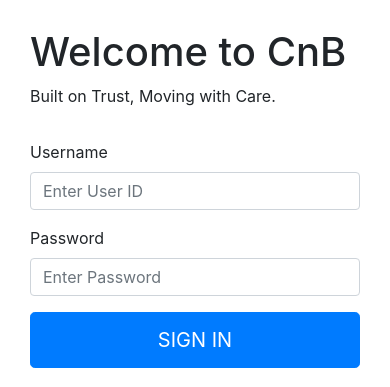
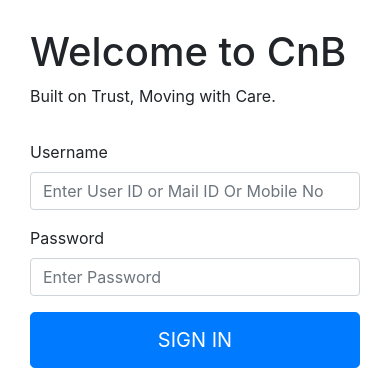
Before and after one commit to madhav35/CnB, a Django app: page /login/ in a window 390 px wide. Shown: the part 96-483 px from the top of the page. Run offline with Django 5.2, Linux system fonts and the light colour scheme; some libraries are stand-ins or nearby versions.

Commit message:
login with mail and mobile no.

```diff
--- a/myapp/templates/myapp/login.html
+++ b/myapp/templates/myapp/login.html
@@ -41,7 +41,7 @@
                 {% csrf_token %}
                 <div class="form-group">
                     <label for="username">Username</label>
-                    <input type="text" class="form-control" id="username" name="username" placeholder="Enter User ID" required>
+                    <input type="text" class="form-control" id="username" name="username" placeholder="Enter User ID or Mail ID Or Mobile No" required>
                 </div>
                 <div class="form-group">
                     <label for="password">Password</label>
--- a/myapp/views.py
+++ b/myapp/views.py
@@ -14,20 +14,62 @@ def home(request):
         return render(request, 'myapp/home.html')
     return render(request, 'myapp/home.html')
 
+# old login view
+# def login_view(request):
+#     if request.method == "POST":
+#         username = request.POST['username']
+#         password = request.POST['password']
+#         user = authenticate(request, username=username, password=password)
+#         if user is not None:
+#             login(request, user)
+#             if hasattr(user, 'buyer'):
+#                 return redirect('buyer_dashboard')
+#             elif hasattr(user, 'seller'):
+#                 return redirect('seller_dashboard')
+#         else:
+#             return render(request, 'myapp/login.html', {'error': 'Invalid credentials'})
+#     return render(request, 'myapp/login.html')
+
+
+from django.contrib.auth.models import User
+
 def login_view(request):
     if request.method == "POST":
-        username = request.POST['username']
+        username_or_email_or_mobile = request.POST['username']
         password = request.POST['password']
-        user = authenticate(request, username=username, password=password)
+
+        # Check if the input is an email, mobile number, or username
+        try:
+            if '@' in username_or_email_or_mobile:
+                user = User.objects.get(email=username_or_email_or_mobile)
+            elif username_or_email_or_mobile.isdigit() and len(username_or_email_or_mobile) == 10:
+                profile = Profile.objects.get(mobile_number=username_or_email_or_mobile)
+                user = profile.user
+            else:
+                user = User.objects.get(username=username_or_email_or_mobile)
+        except User.DoesNotExist:
+            user = None
+
         if user is not None:
-            login(request, user)
-            if hasattr(user, 'buyer'):
-                return redirect('buyer_dashboard')
-            elif hasattr(user, 'seller'):
-                return redirect('seller_dashboard')
+            # Authenticate the user using the username and password
+            user = authenticate(request, username=user.username, password=password)
+            if user is not None:
+                login(request, user)
+                # Redirect to appropriate dashboard based on user type
+                if hasattr(user, 'buyer'):
+                    return redirect('buyer_dashboard')
+                elif hasattr(user, 'seller'):
+                    return redirect('seller_dashboard')
+            else:
+                return render(request, 'myapp/login.html', {'error': 'Invalid credentials'})
         else:
             return render(request, 'myapp/login.html', {'error': 'Invalid credentials'})
+
     return render(request, 'myapp/login.html')
+
+
+
+
 
 def logout_view(request):
     logout(request)
```
Also changed, not shown: db.sqlite3.
